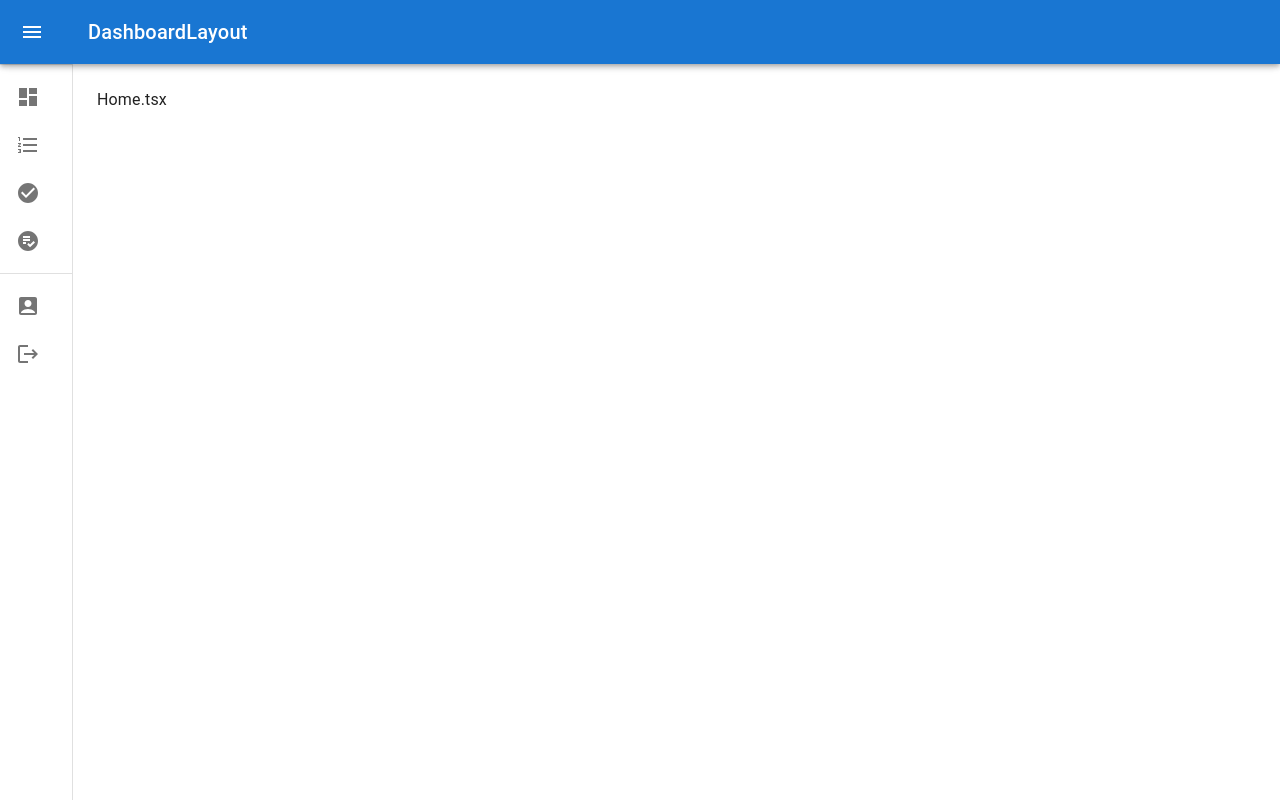
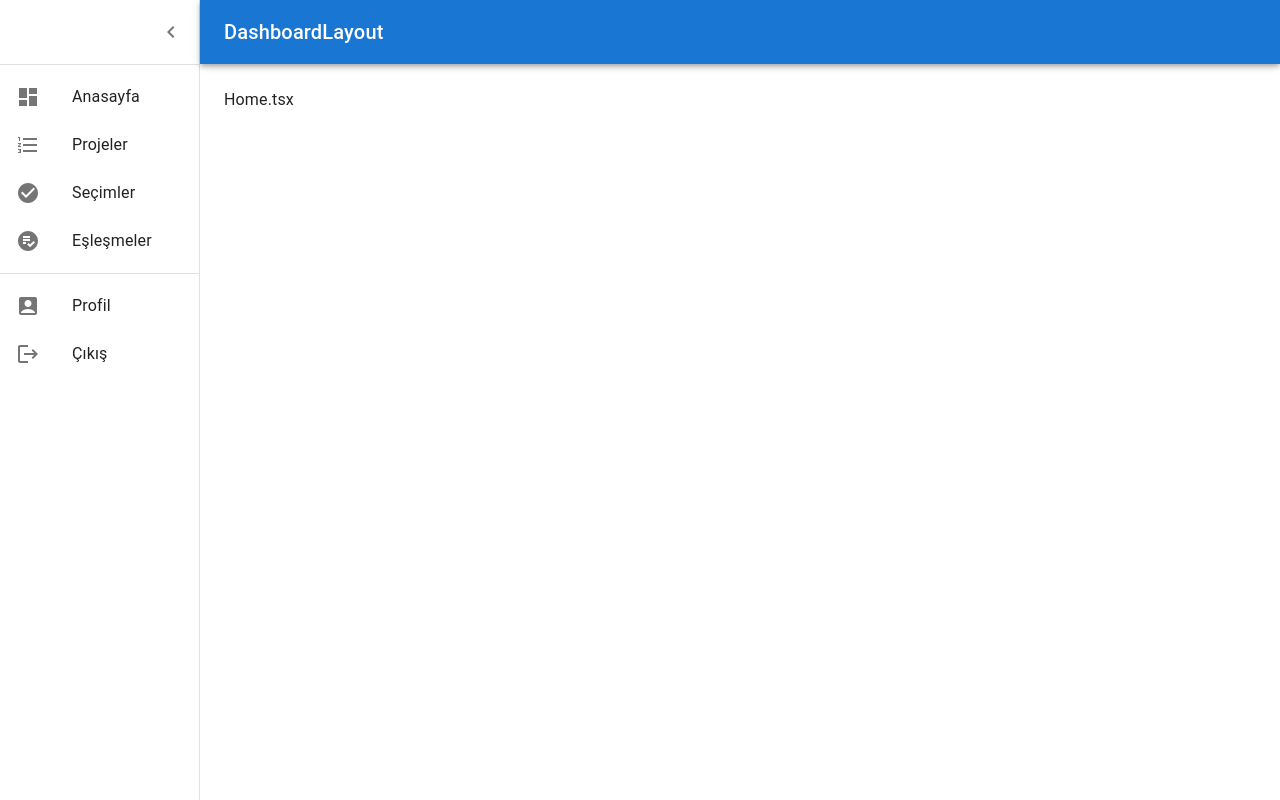
Before and after one commit to hsariaslan/graduation-project, a React (Create React App) app in the folder client/: page / in a window 1280 px wide. Built offline with nearby package versions, Linux system fonts and the light colour scheme.

Commit message:
Set sidebar to open by default

```diff
--- a/client/src/layouts/DashboardLayout.tsx
+++ b/client/src/layouts/DashboardLayout.tsx
@@ -104,7 +104,7 @@ const DashboardLayout = () => {
     // }
 
     const theme = useTheme();
-    const [open, setOpen] = React.useState(false);
+    const [open, setOpen] = React.useState(true);
 
     const handleDrawerOpen = () => {
         setOpen(true);
```
